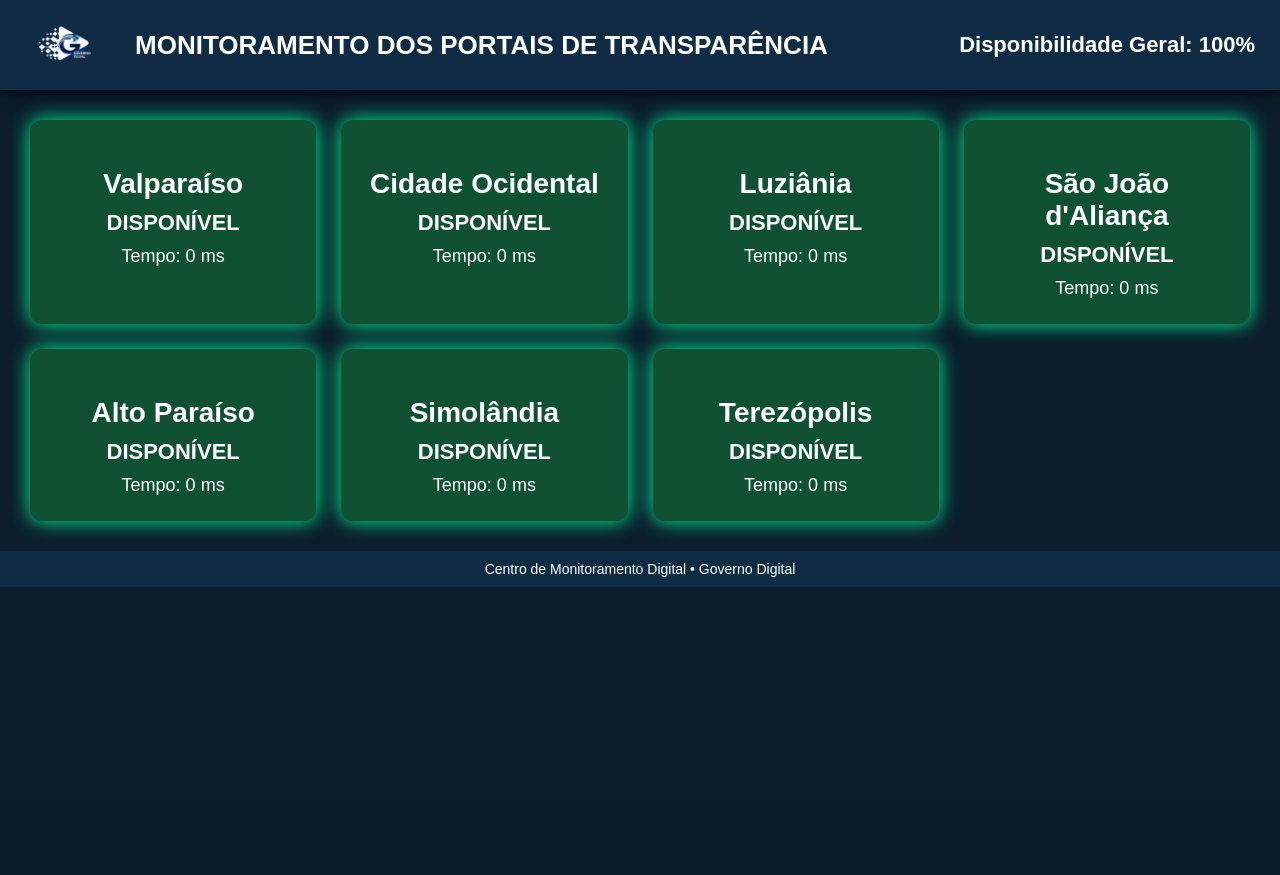
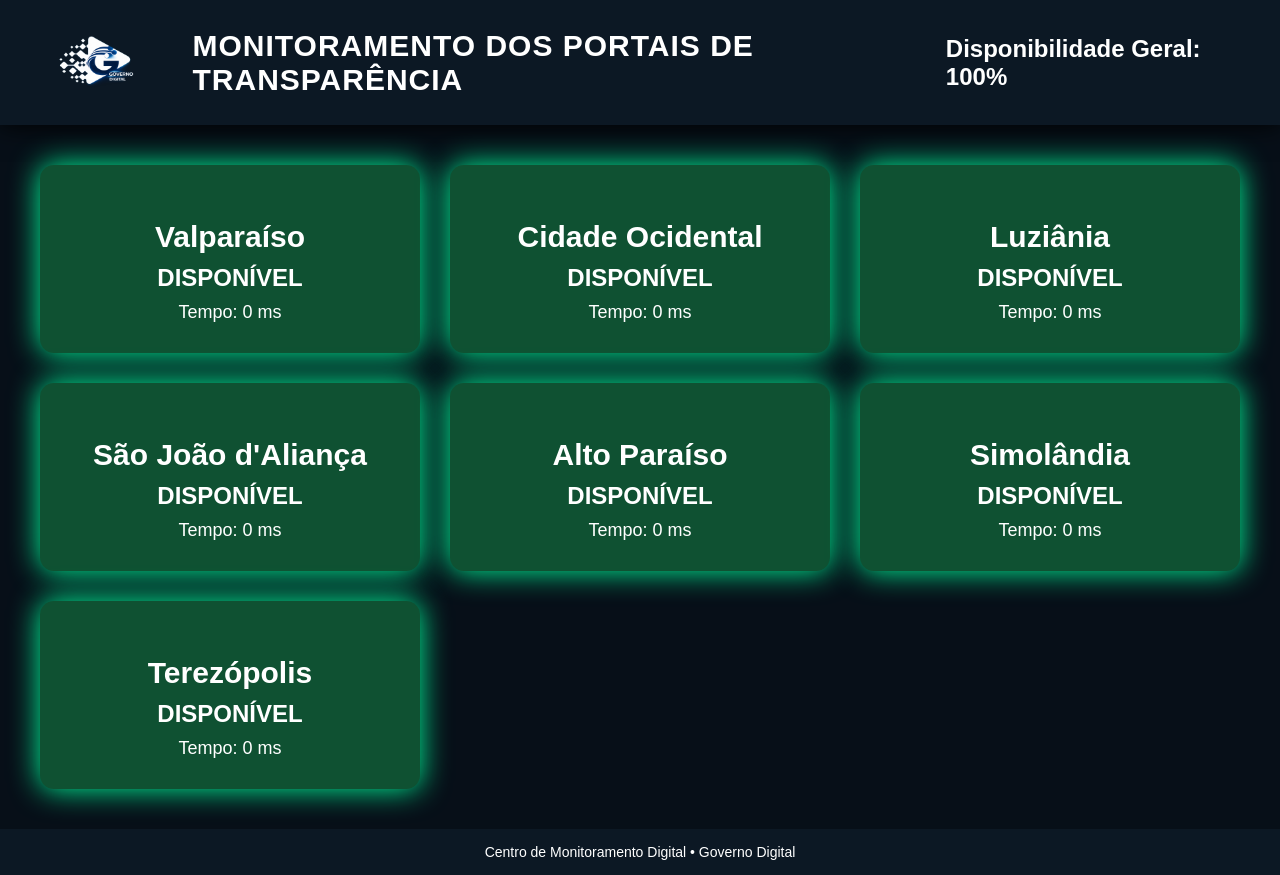
Before and after one commit to besttecsystem2025-cell/painel-noc-transparencia, a Flask app: page / in a window 1280 px wide. Before the commit the page ends 587 px from the top, so only its background shows below. Run offline with Flask 3, Linux system fonts and the light colour scheme; data that the repository does not hold is empty.

Commit message:
Update dashboard.html

```diff
--- a/templates/dashboard.html
+++ b/templates/dashboard.html
@@ -1,3 +1,4 @@
+
 <!DOCTYPE html>
 <html lang="pt-br">
 <head>
@@ -5,100 +6,113 @@
 <meta charset="UTF-8">
 <meta name="viewport" content="width=device-width, initial-scale=1.0">
 
-<title>Painel NOC Transparência</title>
+<title>NOC Governo Digital</title>
 
 <style>
 
 body{
 margin:0;
 font-family:Arial, Helvetica, sans-serif;
-background:#0b1d2c;
+background:#070f18;
 color:white;
 }
 
+/* HEADER */
+
 header{
-background:#102c44;
-padding:15px 25px;
+background:#0c1824;
+padding:20px 40px;
 display:flex;
 align-items:center;
 justify-content:space-between;
-box-shadow:0 0 15px #000;
+box-shadow:0 0 25px black;
 }
 
 .logo-area{
 display:flex;
 align-items:center;
-gap:20px;
+gap:25px;
 }
 
 .logo-area img{
-height:60px;
+height:85px;
 }
 
 h1{
-font-size:26px;
+font-size:30px;
 margin:0;
+letter-spacing:1px;
 }
 
+/* STATUS GERAL */
+
 .status-geral{
-font-size:22px;
+font-size:24px;
 font-weight:bold;
 }
 
+/* GRID */
+
 .grid{
 display:grid;
-grid-template-columns:repeat(auto-fit,minmax(280px,1fr));
-gap:25px;
-padding:30px;
+grid-template-columns:repeat(auto-fit,minmax(300px,1fr));
+gap:30px;
+padding:40px;
 }
 
+/* CARDS */
+
 .card{
-background:#102c44;
-border-radius:12px;
-padding:25px;
+background:#0c1824;
+border-radius:14px;
+padding:30px;
 text-align:center;
-box-shadow:0 0 15px #000;
+box-shadow:0 0 20px #000;
 transition:0.3s;
 }
 
 .card:hover{
-transform:scale(1.03);
+transform:scale(1.05);
+}
+
+/* CORES STATUS */
+
+.disponivel{
+background:#0f5132;
+box-shadow:0 0 30px #00ff9d;
+}
+
+.instavel{
+background:#8a6b00;
+box-shadow:0 0 30px #ffd000;
+}
+
+.indisponivel{
+background:#6b0000;
+box-shadow:0 0 30px red;
 }
 
 .card h2{
-font-size:28px;
+font-size:30px;
 margin-bottom:10px;
 }
 
-.disponivel{
-background:#0f5132;
-box-shadow:0 0 20px #00ff95;
-}
-
-.instavel{
-background:#7a5d00;
-box-shadow:0 0 20px #ffd500;
-}
-
-.indisponivel{
-background:#5a0000;
-box-shadow:0 0 20px red;
-}
-
 .status{
-font-size:22px;
+font-size:24px;
+font-weight:bold;
 margin:10px 0;
-font-weight:bold;
 }
 
 .tempo{
 font-size:18px;
 }
 
+/* FOOTER */
+
 footer{
 text-align:center;
-padding:10px;
-background:#102c44;
+padding:15px;
+background:#0c1824;
 font-size:14px;
 }
 
@@ -119,8 +133,10 @@ font-size:14px;
 </div>
 
 <div class="status-geral">
+
 Disponibilidade Geral:
 <span id="percentual">0%</span>
+
 </div>
 
 </header>
@@ -128,7 +144,9 @@ Disponibilidade Geral:
 <div class="grid" id="grid"></div>
 
 <footer>
+
 Centro de Monitoramento Digital • Governo Digital
+
 </footer>
 
 <script>
```
